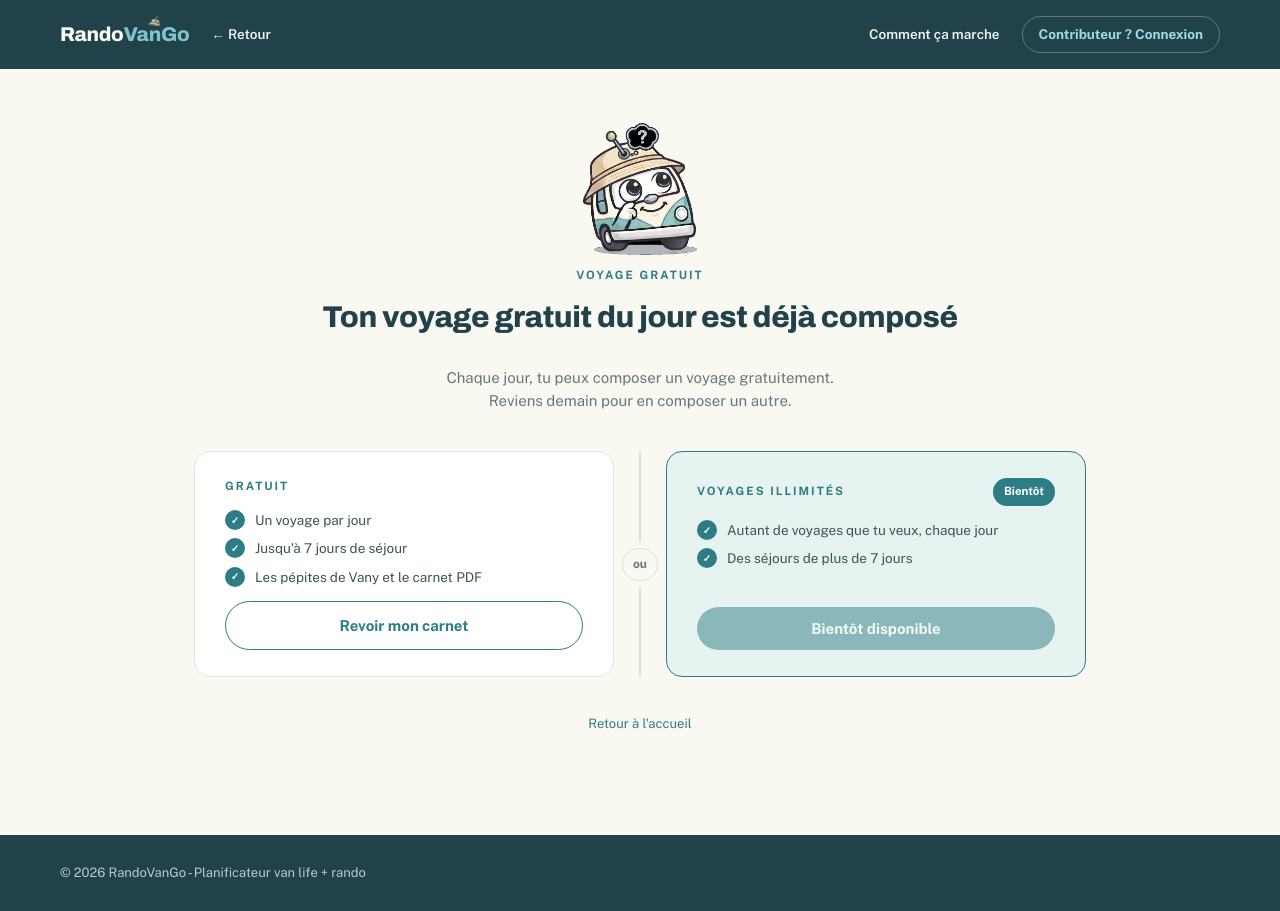
After one commit to natbediee/randovango, a Flask app: page /limite-gratuite in a window 1280 px wide. The commit adds this page. Run offline with Flask 3, Linux system fonts and the light colour scheme.

Commit message:
Page de limite du voyage gratuit, offre illimitée fictive (#21)
Quand le voyage gratuit du jour est déjà composé, la création d'un
deuxième plan reçoit 429 : le voyageur arrive sur une page qui
l'explique, au lieu d'une alerte devant un bouton qui ne marche plus.

- Page /limite-gratuite : limite expliquée (revenir demain), lien vers
  le carnet, offre « Voyages illimités » annoncée avec un bouton
  désactivé, en attendant l'offre payante.
- step1_city.js : redirection sur un 429 de create_plan.
- Tests : la page dit quand revenir, l'offre illimitée n'est pas en
  vente.

```diff
--- a/frontend/app.py
+++ b/frontend/app.py
@@ -122,6 +122,11 @@ def supervision_modifier():
     """Supervision (admin) : corriger n'importe quel service ou spot, même sans signal à relire"""
     return page('supervision_modifier')
 
+@app.route('/limite-gratuite')
+def free_limit():
+    """Voyage gratuit du jour déjà composé : la limite expliquée, l'offre illimitée annoncée (carte #21)"""
+    return page('free_limit')
+
 @app.route('/unlock-vany')
 def unlock_vany():
     """Accès à Vany - paiement unique ou code contributeur"""
--- a/frontend/templates/base.html
+++ b/frontend/templates/base.html
@@ -65,7 +65,8 @@
             supervisionServices: "{{ url_for('supervision_services') }}",
             contributorAddSpot: "{{ url_for('contributor_add_spot') }}",
             contributorAddHike: "{{ url_for('contributor_add_hike') }}",
-            unlockVany: "{{ url_for('unlock_vany') }}"
+            unlockVany: "{{ url_for('unlock_vany') }}",
+            freeLimit: "{{ url_for('free_limit') }}"
         };
         // URL de l'API FastAPI, jointe directement par le navigateur (plus de relais Flask)
         window.API_BASE = "{{ public_api_base_url }}";
--- /dev/null
+++ b/frontend/templates/pages/free_limit.html
@@ -0,0 +1,59 @@
+{#
+  Page « voyage gratuit du jour déjà composé » (carte #21). Le voyageur y arrive quand l'API refuse
+  un deuxième plan dans la journée (réponse 429, voir step1_city.js createPlan). Elle explique la
+  limite et annonce l'offre illimitée, encore fictive : le bouton reste désactivé tant que l'offre
+  payante n'existe pas (carte « Offre gratuite et offre payante »).
+#}
+{% extends "base.html" %}
+{% block title %}Ton voyage gratuit du jour - RandoVanGo{% endblock %}
+
+{% block header %}
+  {% with nav_mode='minimal', back_url=url_for('duration') %}
+    {% include 'partials/header.html' %}
+  {% endwith %}
+{% endblock %}
+
+{% block page_content %}
+<div class="container unlock" data-free-limit>
+
+  <div class="unlock-intro">
+    <img src="{{ url_for('static', filename='images/vany/pensive.png') }}" alt="Vany, pensive" class="unlock-vany">
+    <span class="eyebrow">Voyage gratuit</span>
+    <h1 style="font-size:30px;">Ton voyage gratuit du jour est déjà composé</h1>
+    <p class="muted" style="max-width:540px;">Chaque jour, tu peux composer un voyage gratuitement. <br>Reviens demain pour en composer un autre.</p>
+  </div>
+
+  <div class="unlock-cards">
+    {# L'offre gratuite, celle du voyageur aujourd'hui #}
+    <div class="card unlock-code">
+      <span class="eyebrow">Gratuit</span>
+      <ul class="hiw-check">
+        <li><span class="hiw-check__mark hiw-check__mark--teal">✓</span> Un voyage par jour</li>
+        <li><span class="hiw-check__mark hiw-check__mark--teal">✓</span> Jusqu'à 7 jours de séjour</li>
+        <li><span class="hiw-check__mark hiw-check__mark--teal">✓</span> Les pépites de Vany et le carnet PDF</li>
+      </ul>
+      <a href="{{ url_for('results') }}" class="btn btn--outline btn--block" style="margin-top:auto;">Revoir mon carnet</a>
+    </div>
+
+    <div class="unlock-or"><span class="unlock-or__line"></span><span class="unlock-or__label">ou</span><span class="unlock-or__line"></span></div>
+
+    {# L'offre illimitée, annoncée mais pas encore en vente #}
+    <div class="card card--selected unlock-pay">
+      <div class="unlock-pay__head">
+        <span class="eyebrow">Voyages illimités</span>
+        <span class="tag" style="color:var(--white); background:var(--teal);">Bientôt</span>
+      </div>
+      <ul class="hiw-check">
+        <li><span class="hiw-check__mark hiw-check__mark--teal">✓</span> Autant de voyages que tu veux, chaque jour</li>
+        <li><span class="hiw-check__mark hiw-check__mark--teal">✓</span> Des séjours de plus de 7 jours</li>
+      </ul>
+      <button class="btn btn--primary btn--block" style="margin-top:auto;" disabled>Bientôt disponible</button>
+    </div>
+  </div>
+
+  <p class="muted text-center" style="font-size:13px;">
+    <a href="{{ url_for('duration') }}">Retour à l'accueil</a>
+  </p>
+
+</div>
+{% endblock %}
```
Also changed, not shown: frontend/static/js/step1_city.js (+7 -0 lines), tests/unit/frontend/test_free_limit_page.py (added, +33 -0 lines).
